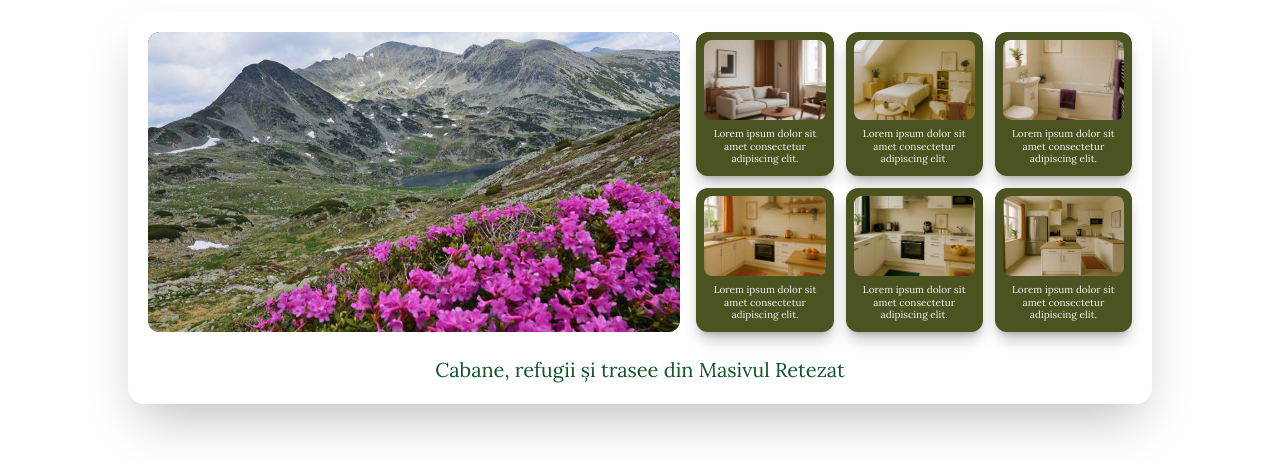
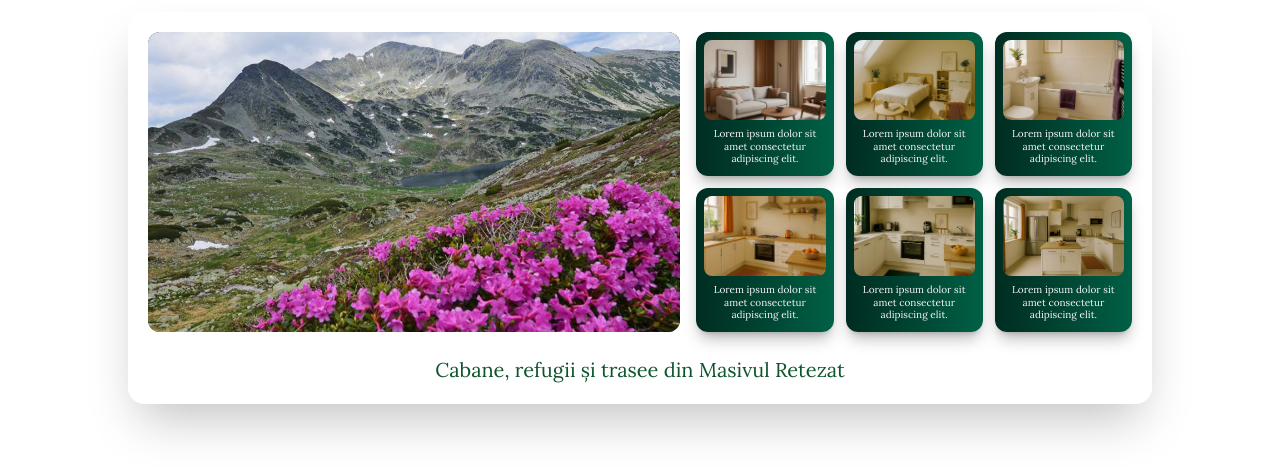
Before and after one commit to alexandrumariangreu/showcase-one, a website: page src/index.html in a window 1280 px wide. Shown: the part 258-726 px from the top of the page. Drawn offline with nearby package versions, Linux system fonts and the light colour scheme; some packages are replaced by stand-ins of ours; a script that the page names is missing; a web font is replaced by a local one.

Commit message:
Revamped gallery styling: replaced static background color with gradient (`from-emerald-950 to-emerald-800`) for a modern look; ensured consistent text contrast with `text-stone-100`.

```diff
--- a/src/index.html
+++ b/src/index.html
@@ -127,32 +127,32 @@
       </div>
 
       <div class="grid grid-cols-3 gap-2 sm:gap-3">
-        <a href="img/amenajari-01.avif" data-fancybox="gallery" class="group block rounded-xl overflow-hidden p-2 shadow-lg shadow-black/25 hover:shadow-xl transition hover:scale-[1.02] duration-300" style="background-color: #4b5320">
+        <a href="img/amenajari-01.avif" data-fancybox="gallery" class="group block rounded-xl overflow-hidden bg-gradient-to-r from-emerald-950 to-emerald-800 p-2 shadow-lg shadow-black/25 hover:shadow-xl transition hover:scale-[1.02] duration-300">
           <img src="img/amenajari-01.avif" alt="Amenajare 1" class="w-full h-20 sm:h-24 lg:h-20 object-cover rounded-lg">
           <p class="mt-2 text-[10px] leading-tight text-stone-100 text-center">Lorem ipsum dolor sit amet consectetur adipiscing elit.</p>
         </a>
 
-        <a href="img/amenajari-02.avif" data-fancybox="gallery" class="group block rounded-xl overflow-hidden p-2 shadow-lg shadow-black/25 hover:shadow-xl transition hover:scale-[1.02] duration-300" style="background-color: #4b5320">
+        <a href="img/amenajari-02.avif" data-fancybox="gallery" class="group block rounded-xl overflow-hidden bg-gradient-to-r from-emerald-950 to-emerald-800 p-2 shadow-lg shadow-black/25 hover:shadow-xl transition hover:scale-[1.02] duration-300">
           <img src="img/amenajari-02.avif" alt="Amenajare 2" class="w-full h-20 sm:h-24 lg:h-20 object-cover rounded-lg">
           <p class="mt-2 text-[10px] leading-tight text-stone-100 text-center">Lorem ipsum dolor sit amet consectetur adipiscing elit.</p>
         </a>
 
-        <a href="img/amenajari-03.avif" data-fancybox="gallery" class="group block rounded-xl overflow-hidden p-2 shadow-lg shadow-black/25 hover:shadow-xl transition hover:scale-[1.02] duration-300" style="background-color: #4b5320">
+        <a href="img/amenajari-03.avif" data-fancybox="gallery" class="group block rounded-xl overflow-hidden bg-gradient-to-r from-emerald-950 to-emerald-800 p-2 shadow-lg shadow-black/25 hover:shadow-xl transition hover:scale-[1.02] duration-300">
           <img src="img/amenajari-03.avif" alt="Amenajare 3" class="w-full h-20 sm:h-24 lg:h-20 object-cover rounded-lg">
           <p class="mt-2 text-[10px] leading-tight text-stone-100 text-center">Lorem ipsum dolor sit amet consectetur adipiscing elit.</p>
         </a>
 
-        <a href="img/amenajari-04.avif" data-fancybox="gallery" class="group block rounded-xl overflow-hidden p-2 shadow-lg shadow-black/25 hover:shadow-xl transition hover:scale-[1.02] duration-300" style="background-color: #4b5320">
+        <a href="img/amenajari-04.avif" data-fancybox="gallery" class="group block rounded-xl overflow-hidden bg-gradient-to-r from-emerald-950 to-emerald-800 p-2 shadow-lg shadow-black/25 hover:shadow-xl transition hover:scale-[1.02] duration-300">
           <img src="img/amenajari-04.avif" alt="Amenajare 4" class="w-full h-20 sm:h-24 lg:h-20 object-cover rounded-lg">
           <p class="mt-2 text-[10px] leading-tight text-stone-100 text-center">Lorem ipsum dolor sit amet consectetur adipiscing elit.</p>
         </a>
 
-        <a href="img/amenajari-05.avif" data-fancybox="gallery" class="group block rounded-xl overflow-hidden p-2 shadow-lg shadow-black/25 hover:shadow-xl transition hover:scale-[1.02] duration-300" style="background-color: #4b5320">
+        <a href="img/amenajari-05.avif" data-fancybox="gallery" class="group block rounded-xl overflow-hidden bg-gradient-to-r from-emerald-950 to-emerald-800 p-2 shadow-lg shadow-black/25 hover:shadow-xl transition hover:scale-[1.02] duration-300">
           <img src="img/amenajari-05.avif" alt="Amenajare 5" class="w-full h-20 sm:h-24 lg:h-20 object-cover rounded-lg">
           <p class="mt-2 text-[10px] leading-tight text-stone-100 text-center">Lorem ipsum dolor sit amet consectetur adipiscing elit.</p>
         </a>
 
-        <a href="img/amenajari-06.avif" data-fancybox="gallery" class="group block rounded-xl overflow-hidden p-2 shadow-lg shadow-black/25 hover:shadow-xl transition hover:scale-[1.02] duration-300" style="background-color: #4b5320">
+        <a href="img/amenajari-06.avif" data-fancybox="gallery" class="group block rounded-xl overflow-hidden bg-gradient-to-r from-emerald-950 to-emerald-800 p-2 shadow-lg shadow-black/25 hover:shadow-xl transition hover:scale-[1.02] duration-300">
           <img src="img/amenajari-06.avif" alt="Amenajare 6" class="w-full h-20 sm:h-24 lg:h-20 object-cover rounded-lg">
           <p class="mt-2 text-[10px] leading-tight text-stone-100 text-center">Lorem ipsum dolor sit amet consectetur adipiscing elit.</p>
         </a>
--- a/src/script.js
+++ b/src/script.js
@@ -209,4 +209,4 @@ document.addEventListener("DOMContentLoaded", () => {
             cabanaPietreleEsteAActiva = !cabanaPietreleEsteAActiva;
         }, 3500);
     }
-});
+});z
```
